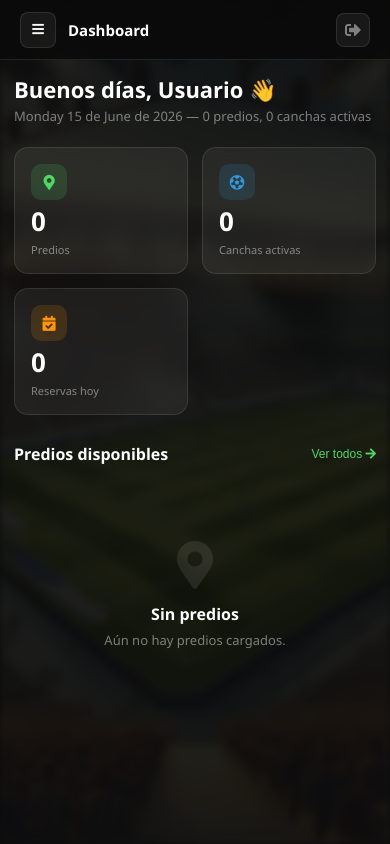
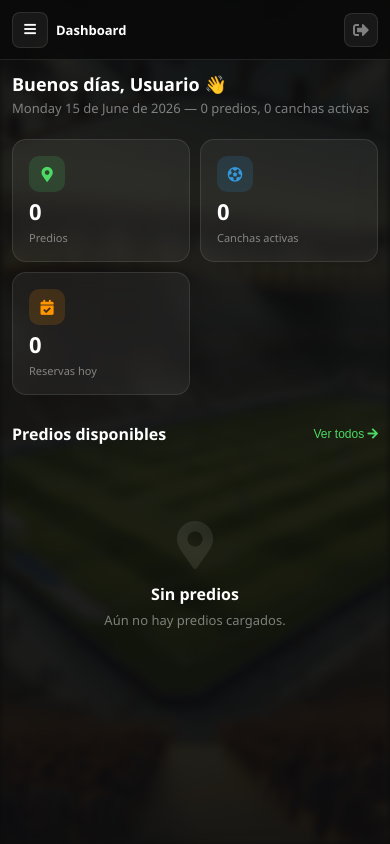
Before and after one commit to NCantina/LaCanchita, a PHP site: page /view/maquetaCliente/LaCanchitaCliente.php in a window 390 px wide. Run offline with PHP 8.4, Linux system fonts and the light colour scheme; data that the repository does not hold is empty; some libraries are stand-ins or nearby versions.

Commit message:
feat(mobile): responsive improvements for panel cliente
- reserva-card-meta: flex-wrap on small screens
- modal-box: max-height 88vh + overflow-y scroll (previene que modal se corte en pantallas cortas)
- toast: full-width en mobile (left/right 12px, white-space normal)
- slots-grid: 2 columnas fijas en mobile
- Nuevo @media (max-width: 480px): content padding, kpi-value size, greeting title, topbar padding, reserva-card-footer column layout, activity-box padding

Co-Authored-By: Claude Sonnet 4.6 <noreply@anthropic.com>

```diff
--- a/view/maquetaCliente/LaCanchitaCliente.php
+++ b/view/maquetaCliente/LaCanchitaCliente.php
@@ -591,10 +591,24 @@ $esStaff = $perfil <= 4;
             .franjas-grid { grid-template-columns: repeat(2, 1fr); }
             .predio-header-card { flex-direction: column; }
             .cancha-detalle-header { gap: 10px; }
-        }
-        @media (max-width: 400px) {
-            .content { padding: 14px; }
-            .kpi-grid { grid-template-columns: repeat(2, 1fr); }
+            .reserva-card-meta { flex-wrap: wrap; gap: 10px; }
+            .modal-box { padding: 18px 16px; max-height: 88vh; overflow-y: auto; -webkit-overflow-scrolling: touch; }
+            .toast { white-space: normal; left: 12px; right: 12px; transform: translateY(20px); width: auto; }
+            .toast.show { transform: translateY(0); }
+            .slots-grid { grid-template-columns: repeat(2, 1fr); }
+        }
+        @media (max-width: 480px) {
+            .content { padding: 12px; }
+            .kpi-grid { grid-template-columns: repeat(2, 1fr); gap: 10px; }
+            .kpi-value { font-size: 22px; }
+            .greeting h1 { font-size: 18px; }
+            .topbar { padding: 0 12px; gap: 8px; }
+            .topbar-title { font-size: 13px; }
+            .reserva-card { padding: 14px 16px; }
+            .reserva-card-header { flex-wrap: wrap; gap: 6px; }
+            .reserva-card-footer { flex-direction: column; align-items: flex-start; gap: 8px; }
+            .predio-header-card { padding: 14px 16px; gap: 14px; }
+            .activity-box { padding: 12px 14px; }
         }
     </style>
 </head>
```
